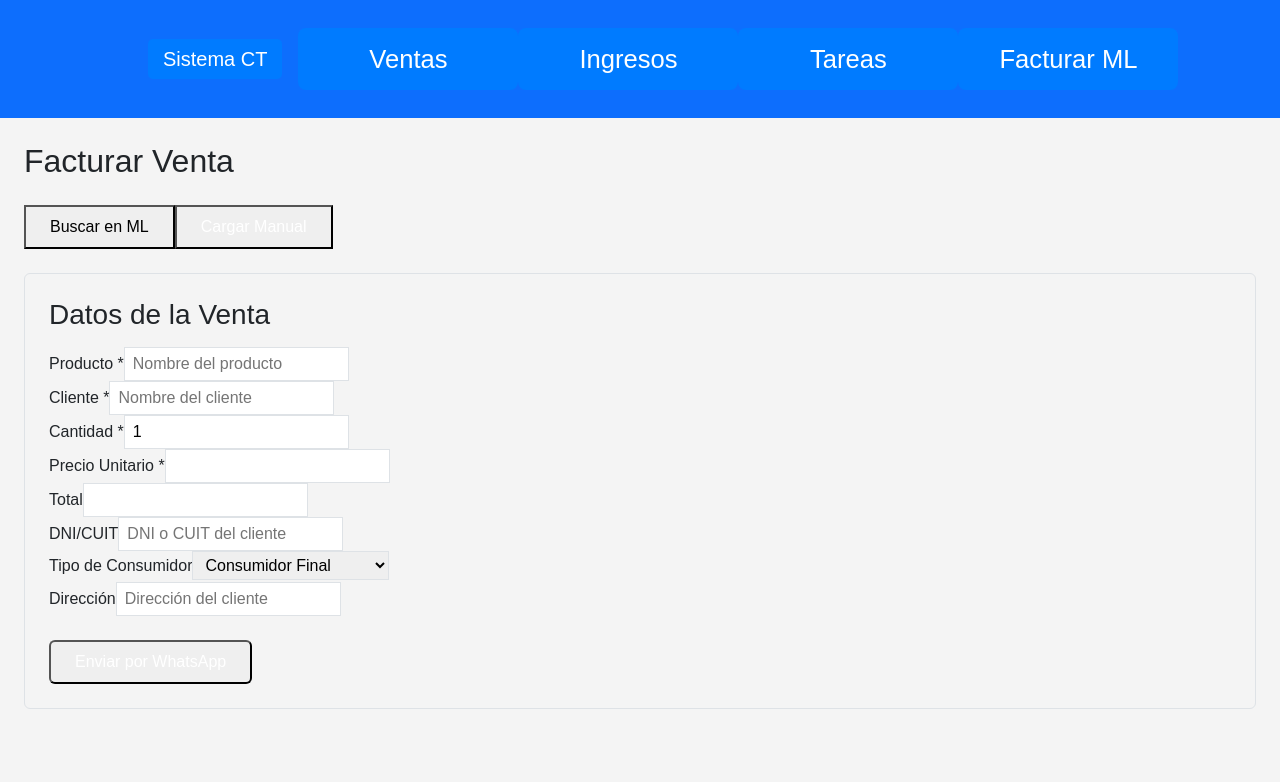
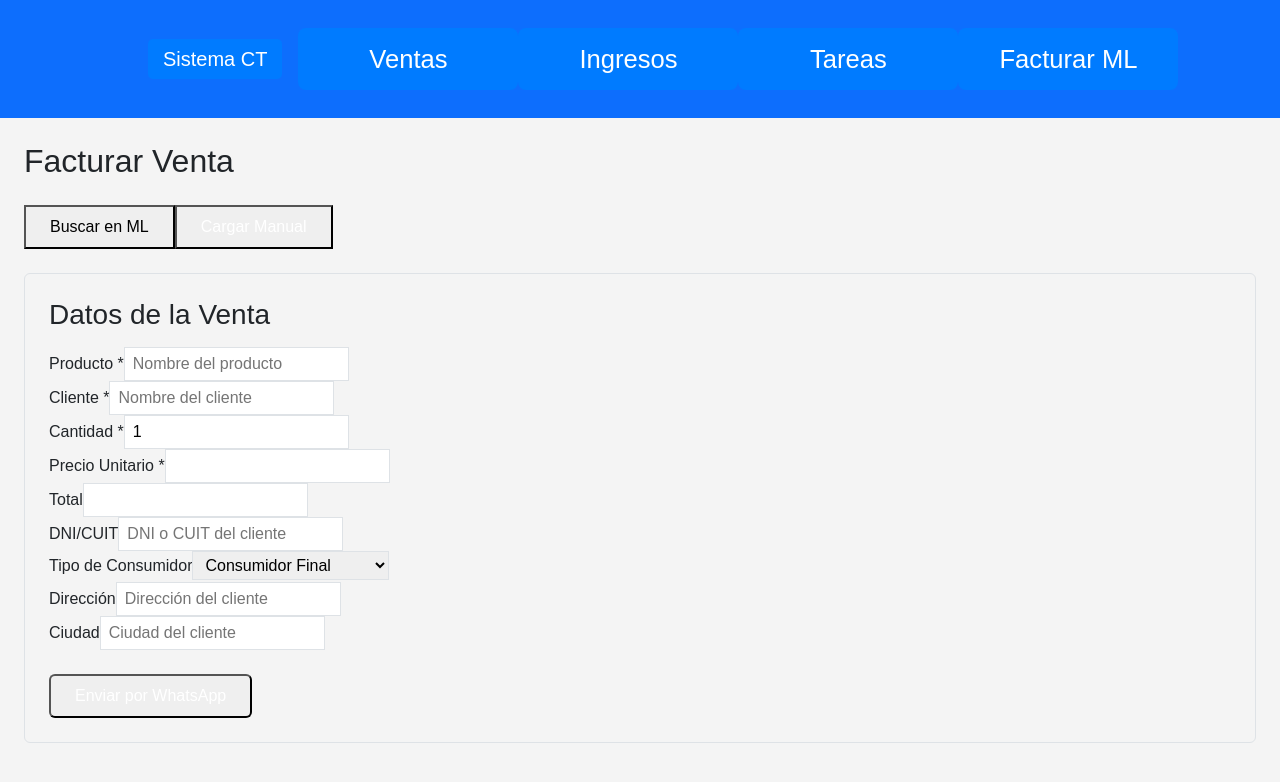
Before and after one commit to franGiannico/ctsistem1, a React (Vite) app: page /facturar-ml in a window 1280 px wide. Both pictures are taken after a click on the button "Cargar Manual". Shown: the top 782 px of the page. Built offline with nearby package versions, Linux system fonts and the light colour scheme; no server answers.

Commit message:
Agregar campo ciudad para facturación ML y manual

```diff
--- a/src/components/FacturarVentaML.jsx
+++ b/src/components/FacturarVentaML.jsx
@@ -16,7 +16,8 @@ export default function FacturarVentaML() {
     cliente: '',
     dni: '',
     tipoConsumidor: 'Consumidor Final',
-    direccion: ''
+    direccion: '',
+    ciudad: ''
   });
 
   // Configuración de autenticación
@@ -102,7 +103,8 @@ export default function FacturarVentaML() {
         cliente: datosVenta.cliente,
         dni: dniManual || datosVenta.dni || '---',
         tipoConsumidor: datosVenta.tipoConsumidor || 'Consumidor Final',
-        direccion: datosVenta.direccion || '---'
+        direccion: datosVenta.direccion || '---',
+        ciudad: datosVenta.ciudad || '---'
       };
     }
 
@@ -118,6 +120,7 @@ export default function FacturarVentaML() {
 🏢 Razón social: ${datosParaEnviar.cliente}
 👤 Tipo consumidor: ${datosParaEnviar.tipoConsumidor}
 📍 Dirección: ${datosParaEnviar.direccion}
+🏙️ Ciudad: ${datosParaEnviar.ciudad}
 `.trim();
 
     const numeroFacturacion = "5493515193175";
@@ -276,6 +279,18 @@ export default function FacturarVentaML() {
                 placeholder="Dirección del cliente"
               />
             </div>
+
+            <div>
+              <label className="block text-sm font-medium mb-1">Ciudad</label>
+              <input
+                type="text"
+                name="ciudad"
+                value={datosManuales.ciudad}
+                onChange={handleInputChange}
+                className="border px-2 py-1 w-full"
+                placeholder="Ciudad del cliente"
+              />
+            </div>
           </div>
 
           <button
@@ -315,6 +330,7 @@ export default function FacturarVentaML() {
 
           <p><strong>Tipo consumidor:</strong> {datosVenta.tipoConsumidor || 'Consumidor Final'}</p>
           <p><strong>Dirección:</strong> {datosVenta.direccion || '---'}</p>
+          <p><strong>Ciudad:</strong> {datosVenta.ciudad || '---'}</p>
 
           <button onClick={enviarPorWhatsApp} className="mt-4 bg-green-600 text-white px-3 py-1 rounded">
             Enviar por WhatsApp
```
Also changed, not shown: 1 other file (tests, documents, lock files or other folders).
